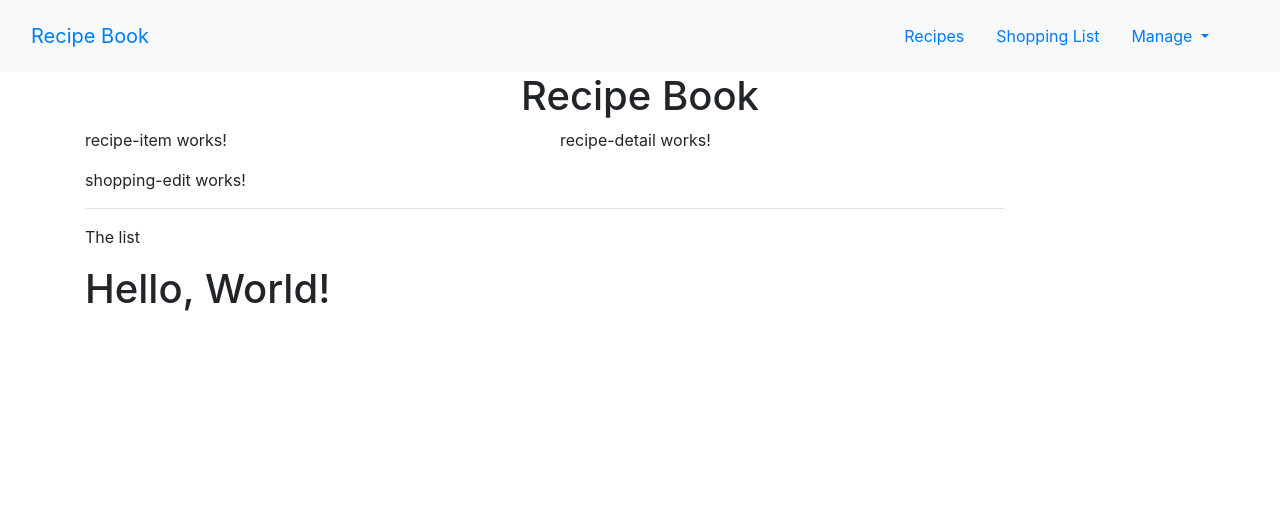
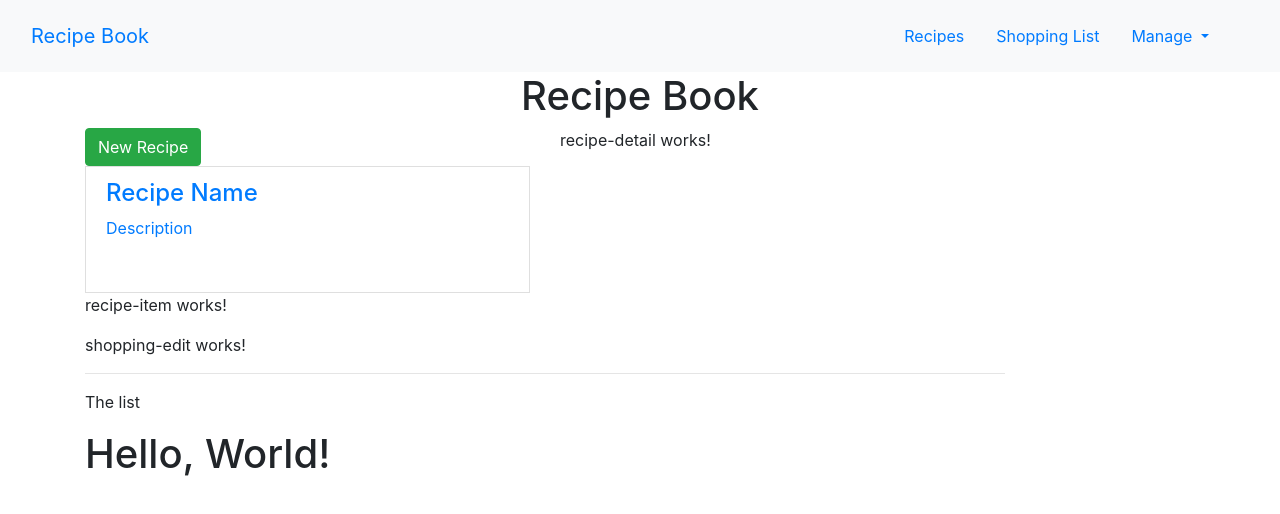
Before and after one commit to shekhardixit/Angular-Project1, an Angular app: page / in a window 1280 px wide. Shown: the top 514 px of the page. Built offline with nearby package versions, Linux system fonts and the light colour scheme.

Commit message:
Added component to the Recipes Components

```diff
--- a/src/app/recipes/recipe-list/recipe-list.component.html
+++ b/src/app/recipes/recipe-list/recipe-list.component.html
@@ -1 +1,19 @@
-<app-recipe-item></app-recipe-item>
+<div class="row">
+    <div class="col-lg-12">
+        <button class="btn btn-success">New Recipe</button>
+    </div>
+</div>
+<div class="row">
+    <div class="col-lg-12">
+        <a href="#" class="list-group-item clearfix">
+            <div class="pull-left">
+                <h4 class="list-group-item-heading">Recipe Name</h4>
+                <p class="list-group-item-text">Description</p>
+            </div>
+            <span class="pull-right">
+                <img src="" alt="" class="img-responsive" style="max-height:50px;">
+            </span>
+        </a>
+        <app-recipe-item></app-recipe-item>
+    </div>
+</div>
--- a/src/app/recipes/recipe-list/recipe-list.component.ts
+++ b/src/app/recipes/recipe-list/recipe-list.component.ts
@@ -1,4 +1,5 @@
 import { Component, OnInit } from '@angular/core';
+import { Recipe } from '../recipe.model';
 
 @Component({
   selector: 'app-recipe-list',
@@ -6,6 +7,10 @@
   styleUrls: ['./recipe-list.component.css']
 })
 export class RecipeListComponent implements OnInit {
+  recipes: Recipe[]= [
+    new Recipe('A test recipe','This is simple a test', 'https://www.google.com/search?q=recipe&sxsrf=ALeKk0320HP6rRt_hMgTNQo1P1bKsvi_yQ:1622230590971&source=lnms&tbm=isch&sa=X&ved=2ahUKEwiw8fjwj-3wAhXv6XMBHTmaA4YQ_AUoA3oECAEQBQ&biw=1536&bih=722#imgrc=SnEqdOzPfKvxYM')
+  ];
+
 
   constructor() { }
 
--- a/src/app/recipes/recipe.model.ts
+++ b/src/app/recipes/recipe.model.ts
@@ -5,6 +5,6 @@
     constructor(name:string, desc:string,imagePath:string){
         this.name=name;
         this.description=desc;
-        this.imagePath:imagePath;
+        this.imagePath=imagePath;
     }
 }
--- a/src/app/recipes/recipes.component.ts
+++ b/src/app/recipes/recipes.component.ts
@@ -6,7 +6,7 @@
   styleUrls: ['./recipes.component.css']
 })
 export class RecipesComponent implements OnInit {
-  recipe:[];
+
   constructor() { }
 
   ngOnInit(): void {
```
